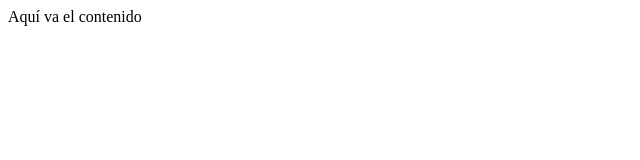
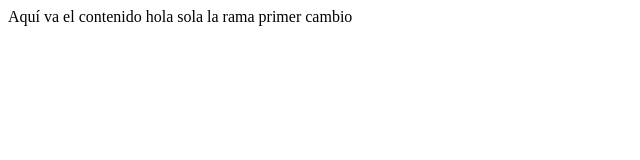
Before and after one commit to SanabriaOscar/Exercise_git_comants, a plain HTML site: page index.html in a window 1280 px wide. Shown: the whole page, without its empty margins (0-640 px from the left). Drawn offline with Linux system fonts and the light colour scheme.

Commit message:
subiendo cambios de la primera rama ojo

```diff
--- a/index.html
+++ b/index.html
@@ -4,5 +4,6 @@
 	</head>
 	<body>
 	Aquí va el contenido
+	<pm class="p-c">hola sola la rama primer cambio</p>
 	</body>
 </html>
--- /dev/null
+++ b/test.css
@@ -0,0 +1,3 @@
+.p-c{
+    background-color: red;
+}
```
